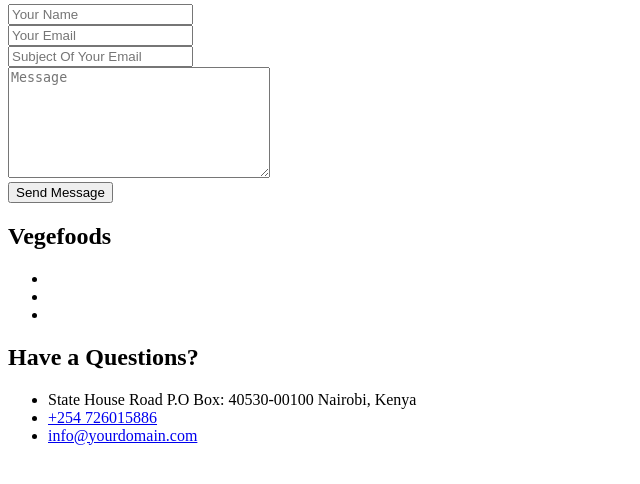
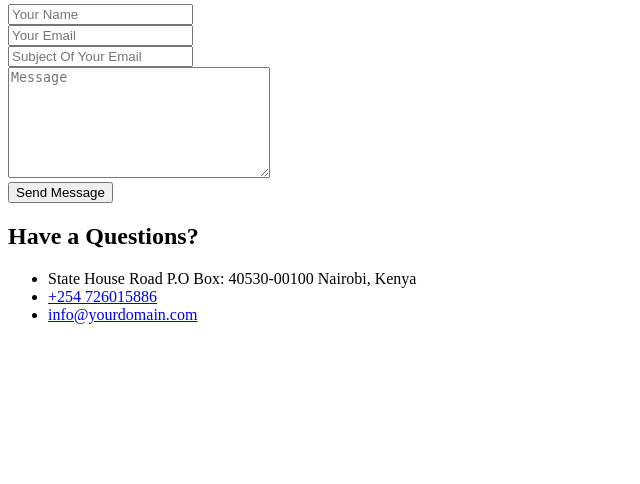
Before and after one commit to Chebichii-Lab/Online-Grocery, a Python web app: template app/templates/contacts.html in a window 1280 px wide. Shown: the part 246-730 px from the top of the page, without its empty margins (0-640 px from the left). Run offline with Jinja, Linux system fonts and the light colour scheme; the template is opened without the code that fills it, so the values that code supplies are empty.

Commit message:
add changes in the file

```diff
--- a/app/templates/contacts.html
+++ b/app/templates/contacts.html
@@ -60,7 +60,7 @@
                     </div>
                 </div>
 
-                <div class="row mb-5">
+                <!-- <div class="row mb-5">
                     <div class="col-md">
                         <div class="ftco-footer-widget mb-4">
                             <h2 class="ftco-heading-2">Vegefoods</h2>
@@ -71,7 +71,7 @@
                             </ul>
                         </div>
                     </div>
-                </div>
+                </div> -->
 
                 <div class="col-md">
                     <div class="ftco-footer-widget mb-4">
```
